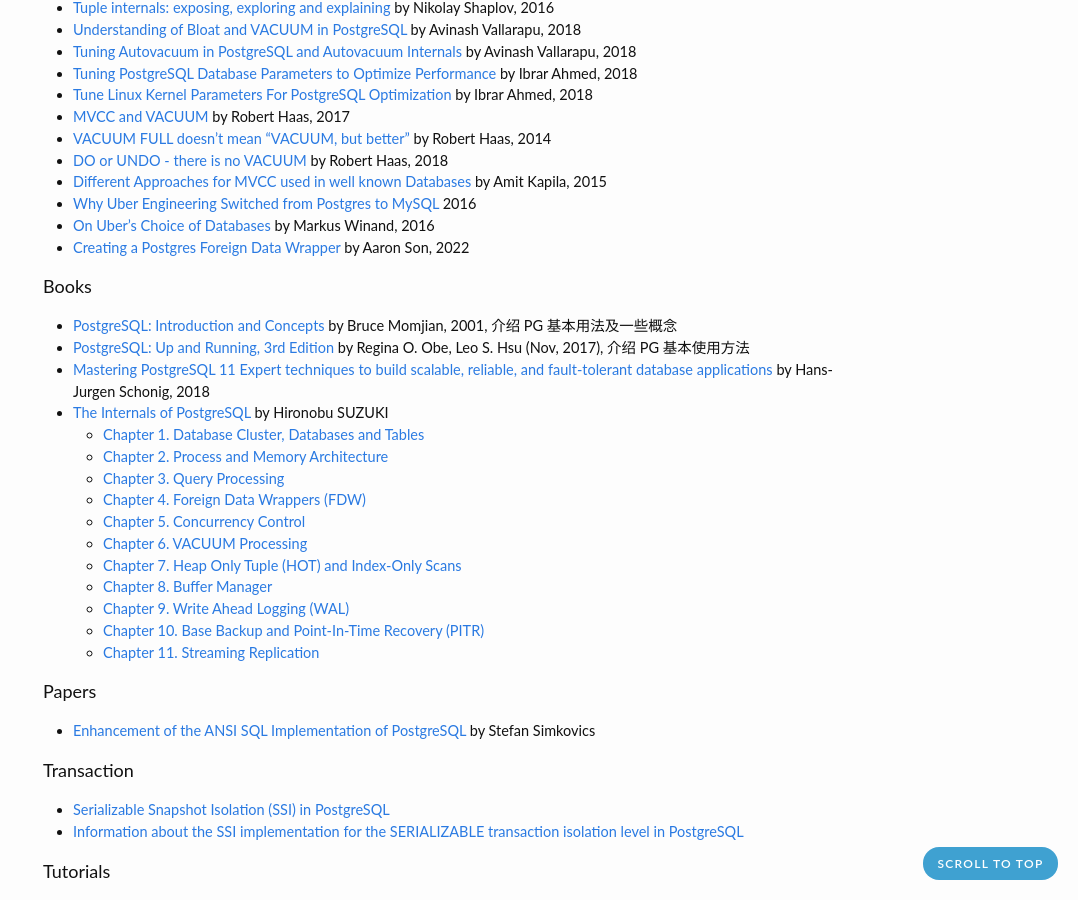
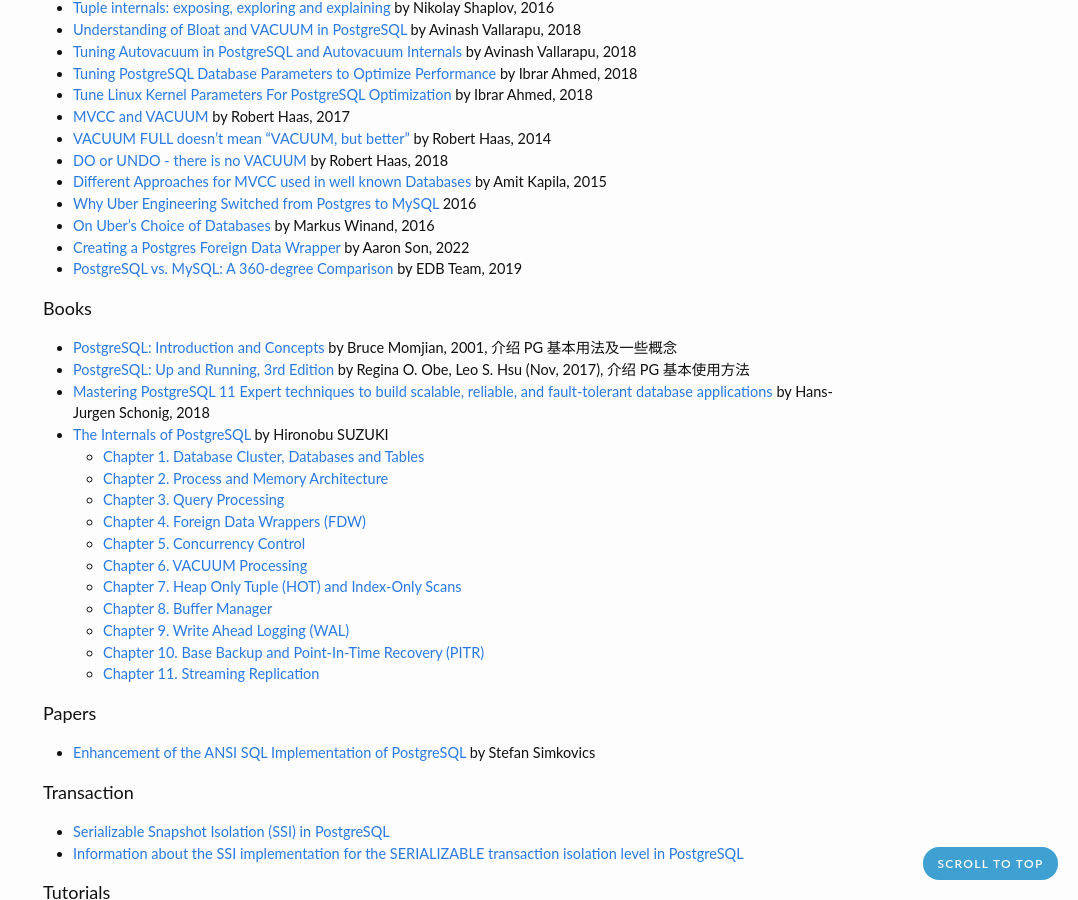
Before and after one commit to zhjwpku/zhjwpku.github.io, a Jekyll site: the page built from _posts/2022-07-12-awesome-postgres.md, in a window 1280 px wide and 900 px high, scrolled down 1494 px. Shown: the whole window, without its empty margins (202-1280 px from the left). Built offline with Jekyll 4.4.1, drawn with Linux system fonts in a browser that asks for light colours; comment, search, counter and statistics services are not loaded.

Commit message:
PostgreSQL vs. MySQL: A 360-degree Comparison
Signed-off-by: Junwang Zhao <zhjwpku@gmail.com>

```diff
--- a/_posts/2022-07-12-awesome-postgres.md
+++ b/_posts/2022-07-12-awesome-postgres.md
@@ -80,6 +80,7 @@
 - [Why Uber Engineering Switched from Postgres to MySQL](https://www.uber.com/blog/postgres-to-mysql-migration/) 2016
 - [On Uber’s Choice of Databases](https://use-the-index-luke.com/blog/2016-07-29/on-ubers-choice-of-databases) by Markus Winand, 2016
 - [Creating a Postgres Foreign Data Wrapper](https://www.dolthub.com/blog/2022-01-26-creating-a-postgres-foreign-data-wrapper/) by Aaron Son, 2022
+- [PostgreSQL vs. MySQL: A 360-degree Comparison](https://www.enterprisedb.com/blog/postgresql-vs-mysql-360-degree-comparison-syntax-performance-scalability-and-features) by EDB Team, 2019
 
 
 <h4>Books</h4>
```
